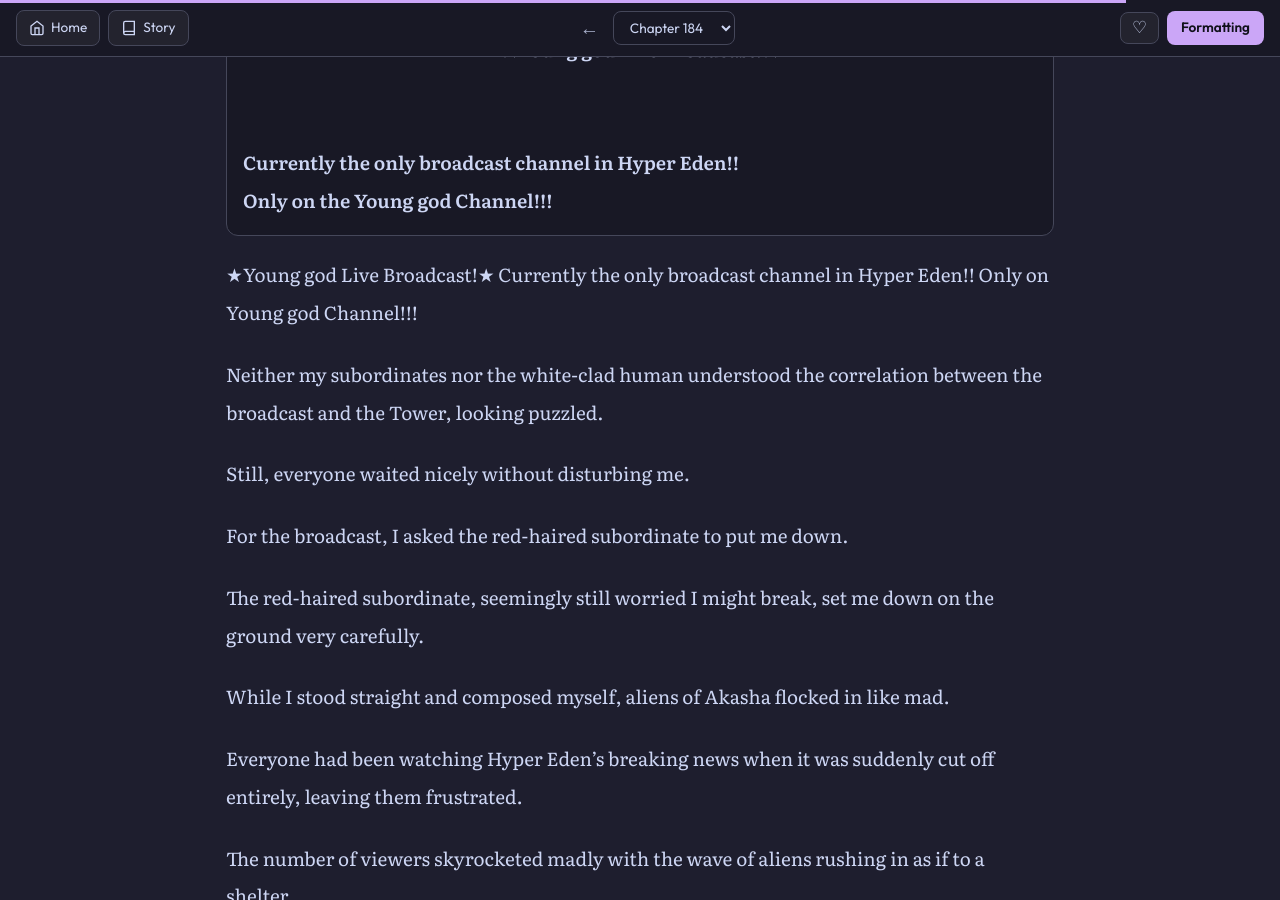
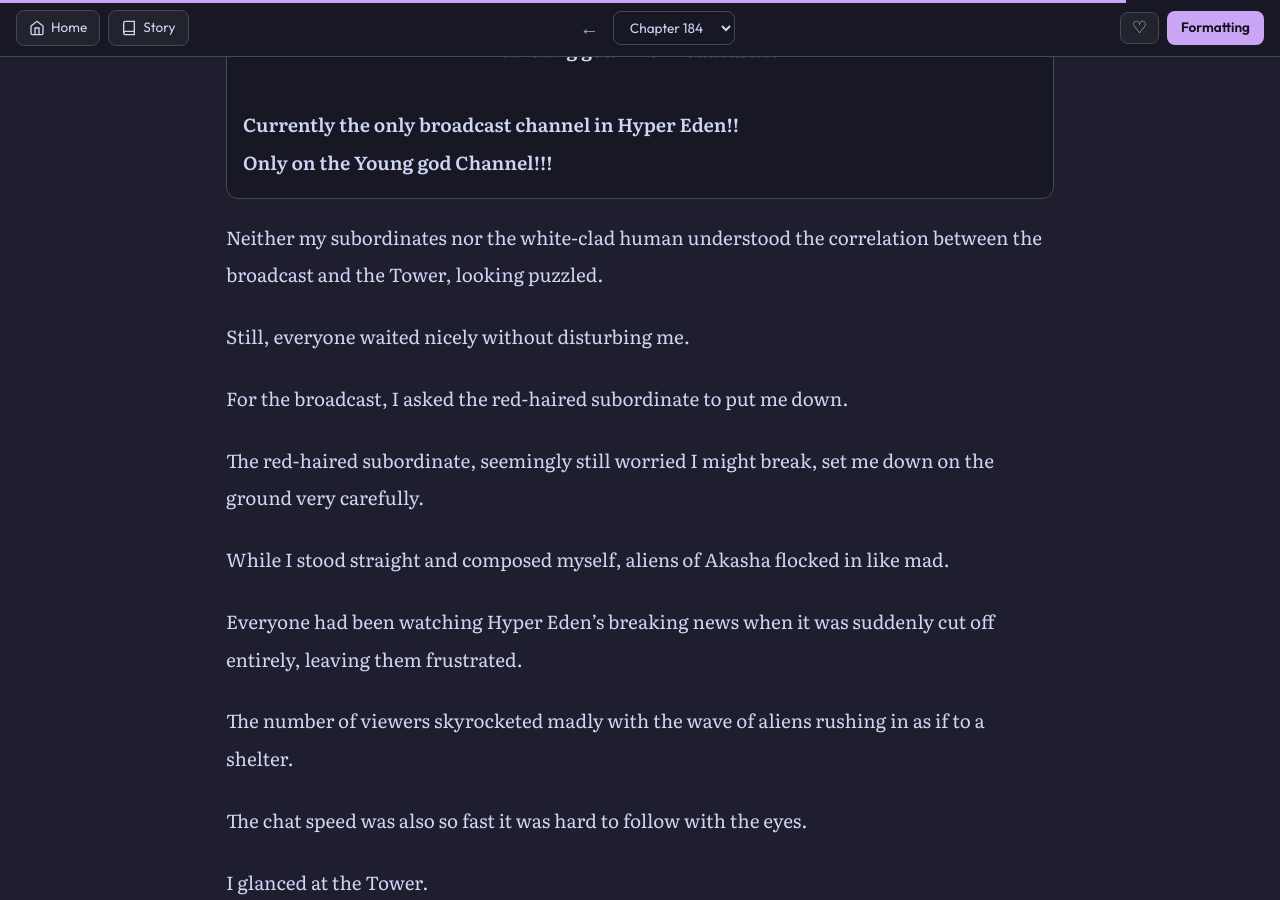
Before and after one commit to soleumn/soleumn.github.io, a Jekyll site: the page built from _chapters/eoshinki/ch184.md, in a window 1280 px wide and 900 px high, scrolled down 12461 px. Built offline with Jekyll 4.4.1, drawn with Linux system fonts in a browser that asks for light colours; some web fonts are replaced; comment, search, counter and statistics services are not loaded.

Commit message:
Edit Chapter 184 (via site)

```diff
--- a/_chapters/eoshinki/ch184.md
+++ b/_chapters/eoshinki/ch184.md
@@ -353,13 +353,10 @@ Tower, situated in the middle of the city, could be called the central rallying
 In order to make a gap to enter and exit the Tower, new media separate from Black Block's Mass Media was needed.
 
 <div style="border: 1px solid var(--borda-suave, rgba(255, 255, 255, 0.1)); background-color: var(--bg-card) !important; border-radius: 12px; padding: 16px; margin: 20px 0;">
-  <strong><center>★Young god Live Broadcast!★</center><br><br>
+  <strong><center>★Young god Live Broadcast!★</center><br>
   Currently the only broadcast channel in Hyper Eden!!<br>
   Only on the Young god Channel!!!</strong>
 </div>
-★Young god Live Broadcast!★
-Currently the only broadcast channel in Hyper Eden!!
-Only on Young god Channel!!!
 
 Neither my subordinates nor the white-clad human understood the correlation between the broadcast and the Tower, looking puzzled.
 
```
